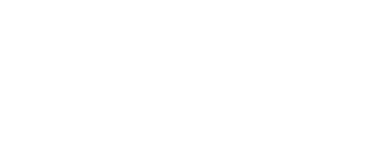
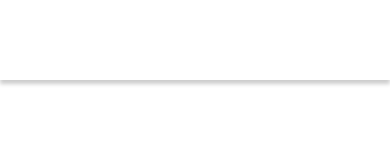
Before and after one commit to Tech5818/DigitechProfile-Client, a React (Vite) app: page / in a window 390 px wide. Shown: the top 160 px of the page. Built offline with nearby package versions, Linux system fonts and the light colour scheme.

Commit message:
:sparkles: Header Component 모바일 반응형 설정 및 css 초기화

```diff
--- a/src/App.tsx
+++ b/src/App.tsx
@@ -1,11 +1,13 @@
 import loadable from "@loadable/component";
 import { Route, Routes } from "react-router-dom";
+import { Header } from "./components/Header";
 
 const HomePage = loadable(() => import("./page/HomePage"));
 
 function App() {
   return (
     <>
+      <Header />
       <Routes>
         <Route path="/" element={<HomePage />} loader={HomePage.load} />
       </Routes>
--- a/src/components/Header.tsx
+++ b/src/components/Header.tsx
@@ -3,7 +3,7 @@ import { Box } from "@mui/material";
 export const Header = () => {
   return (
     <>
-      <Box />
+      <Box boxShadow="0 4px 4px rgba(0, 0, 0, 0.2)" height="80px"></Box>
     </>
   );
 };
--- /dev/null
+++ b/src/index.css
@@ -0,0 +1,8 @@
+* {
+  margin: 0;
+  padding: 0;
+  box-sizing: border-box;
+  list-style: none;
+  text-decoration: none;
+  color: inherit;
+}
--- a/src/main.tsx
+++ b/src/main.tsx
@@ -2,6 +2,7 @@ import React from "react";
 import ReactDOM from "react-dom/client";
 import App from "./App.tsx";
 import { Provider } from "./Provider.tsx";
+import "./index.css";
 
 ReactDOM.createRoot(document.getElementById("root")!).render(
   <React.StrictMode>
```
